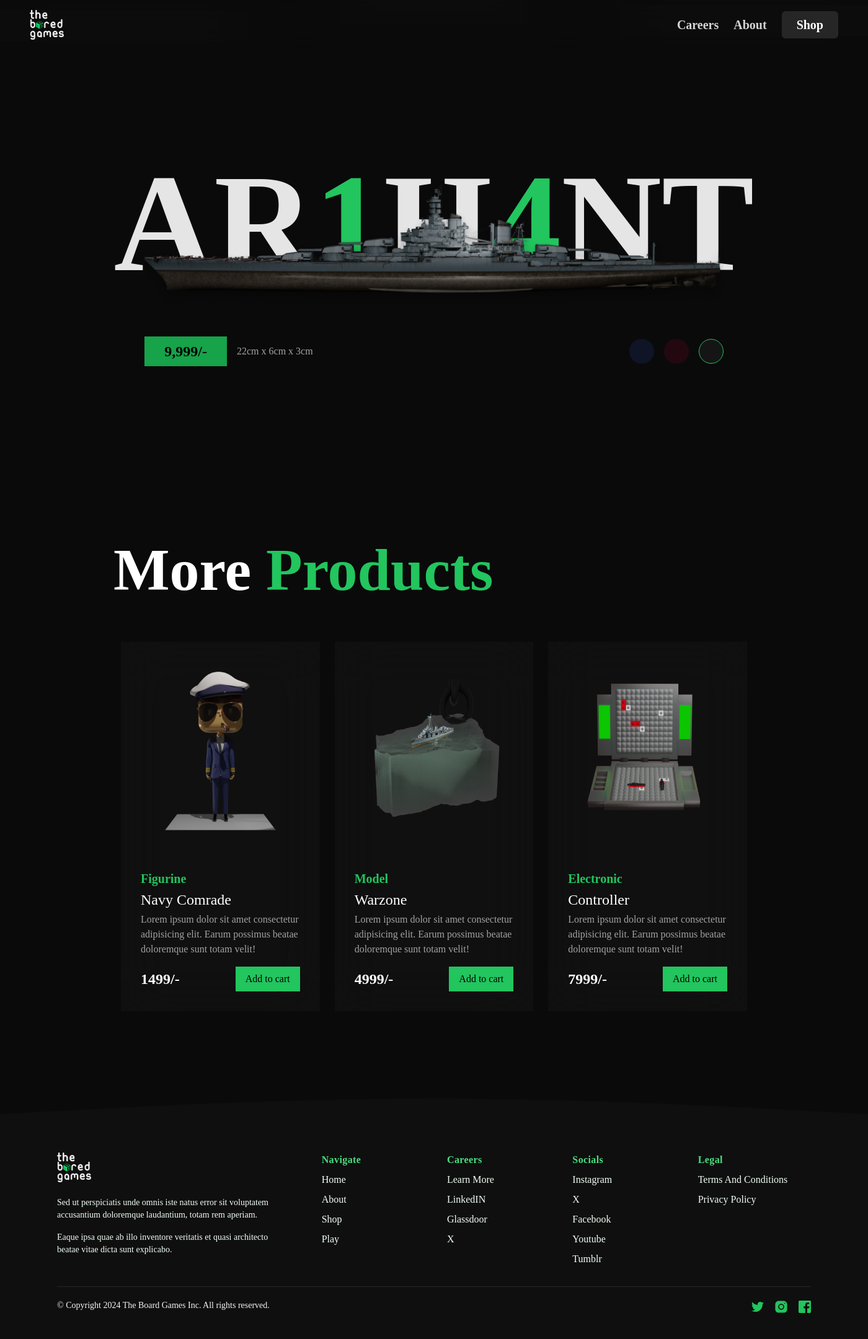
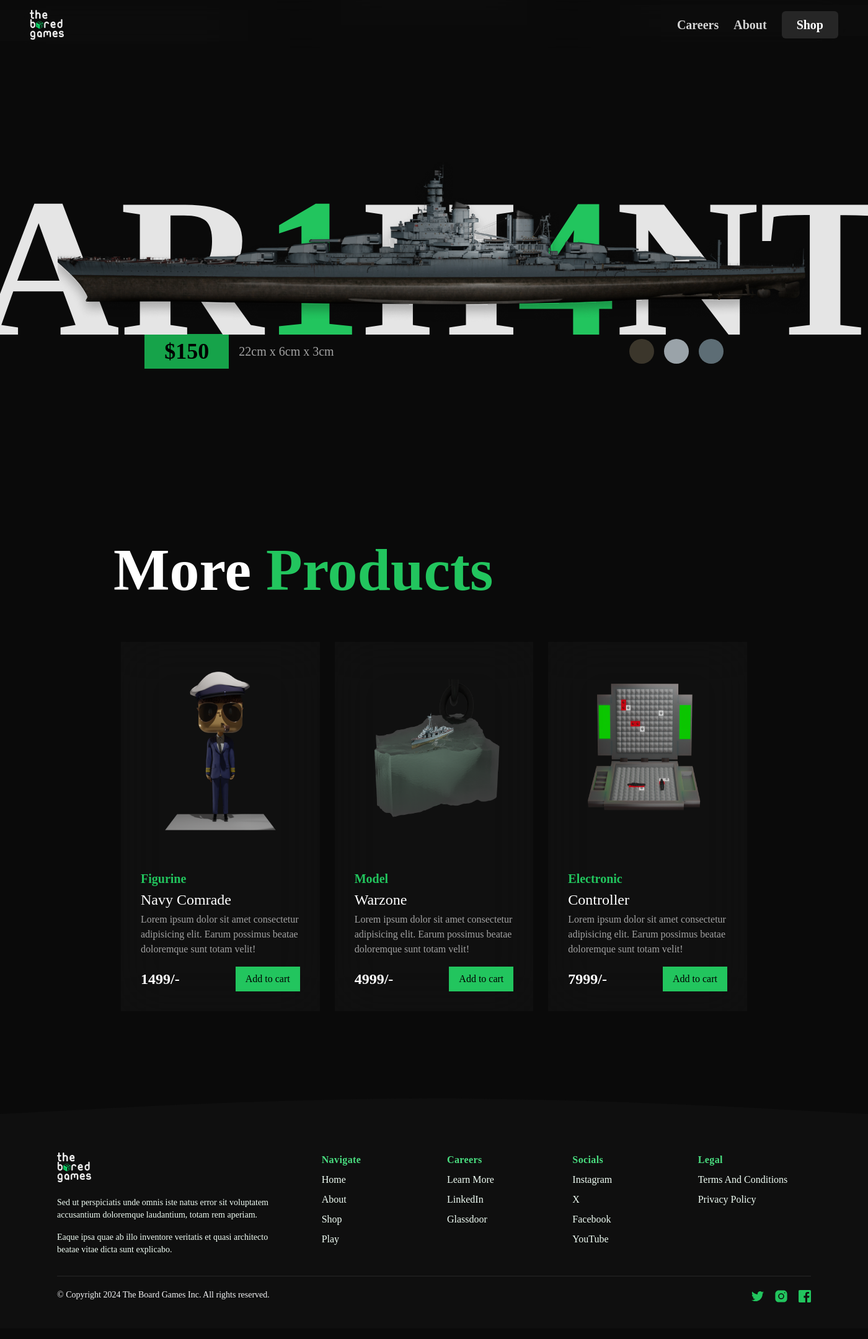
Before and after one commit to mridulxz/ts-hack-24, a Flask app: page /shop in a window 1400 px wide; the page is wider, and only the part inside the window is pictured. Shown: that part at 62% size. After the commit the page ends 2102 px from the top of that part, so only its background shows below. Run offline with Flask 3, Linux system fonts and the light colour scheme; style sheets or scripts are compiled from the project's sources.

Commit message:
fix: update layout and styling on about, index, and shop pages

```diff
--- a/templates/about.html
+++ b/templates/about.html
@@ -7,8 +7,9 @@
         <img src="/static/aboutbgRect.png" class="w-full h-auto scale-[0.8] origin-top-left" alt="aboutbgRect" />
     </div>
 
-    <div class="relative z-10 min-h-screen ml-[5.5rem] flex flex-col justify-center mt-6">
-        <span class="text-[#201f1f] text-[15.625rem] font-bold leading-[300px]">WHO<br/></span>
+    <!-- need better way to align the who instead of using mt-20 -->
+    <div class="relative z-10 min-h-screen ml-[5.5rem] flex flex-col justify-center">
+        <span class="text-[#201f1f] text-[15.625rem] font-bold leading-[300px] mt-20">WHO<br/></span>
         <span class="text-[#e0e0e0] text-[12.5rem] -ml-4 font-bold leading-[200px] -mt-12">ARE WE?</span>
         <div class="w-[800px]">
             <span class="text-[#a1a1a1] text-3xl fontnormal leading-[30px]">At </span>
--- a/templates/base.html
+++ b/templates/base.html
@@ -1,6 +1,5 @@
 <!DOCTYPE html>
 <html lang="en">
-
   <head>
     <meta charset="UTF-8" />
     <meta name="viewport" content="width=device-width, initial-scale=1.0" />
@@ -12,26 +11,20 @@
     <link href="/static/css/general-sans.css" rel="stylesheet" />
     <link rel="preconnect" href="https://fonts.googleapis.com" />
     <link rel="preconnect" href="https://fonts.gstatic.com" crossorigin />
-  <link
-    href="https://fonts.googleapis.com/css2?family=Dancing+Script:wght@400..700&family=Fira+Mono:wght@400;500;700&family=Inter:ital,opsz,wght@0,14..32,100..900;1,14..32,100..900&family=Montserrat:ital,wght@0,100..900;1,100..900&display=swap"
-    rel="stylesheet" />
+    <link href="https://fonts.googleapis.com/css2?family=Dancing+Script:wght@400..700&family=Fira+Mono:wght@400;500;700&family=Inter:ital,opsz,wght@0,14..32,100..900;1,14..32,100..900&family=Montserrat:ital,wght@0,100..900;1,100..900&display=swap" rel="stylesheet" />
     <title>The Bored Games</title>
   </head>
 
-<body
-  class="w-full h-full font-sans bg-neutral-950 {{ 'overflow-hidden' if active_page == 'about' else 'overflow-x-hidden' }}">
+  <body class="w-full h-full font-sans bg-neutral-950 {{ 'overflow-hidden' if active_page == 'about' else 'overflow-x-hidden' }}">
     {% macro nav_item(href, text, current) %}
-  <a href="{{ href }}" class="text-xl font-semibold text-neutral-300">
-    {{ text }}
-  </a>
+    <a href="{{ href }}" class="text-xl font-semibold text-neutral-300">{{ text }}</a>
     {% endmacro %}
 
     <div class="flex fixed z-[30] justify-center w-full">
       <div class="absolute h-[40px] w-[300px] bg-neutral-900 top"></div>
       <div class="absolute h-[50px] w-[400px] left-0 top-4 bg-neutral-900 top"></div>
       <div class="absolute h-[50px] w-[400px] right-0 top-2 bg-neutral-900 top"></div>
-    <div
-      class="flex items-center px-12 justify-between gap-[120px] bg-neutral-950/80 backdrop-blur-2xl w-full h-20 relative">
+      <div class="flex items-center px-12 justify-between gap-[120px] bg-neutral-950/80 backdrop-blur-2xl w-full h-20 relative">
         <div class="flex items-center gap-4">
           <a href="/"><img src="/static/logo.png" alt="logo" class="h-12" /></a>
         </div>
@@ -39,57 +32,43 @@
         <!--   <img class="absolute left-0 pointer-events-none" src="/static/dice{{ dice_num }}.png" alt="Dice" /> -->
         <!-- </div> -->
         <div class="flex gap-6 items-center">
-        {{ nav_item('/careers', 'Careers', 'careers') }} {{ nav_item('/about',
-        'About', 'about') }}
-        <a href="/shop"
-          class="text-white text-xl bg-neutral-800 font-semibold px-6 py-2 rounded-md hover:bg-green-700 transition">
-          Shop
-        </a>
+          {{ nav_item('/careers', 'Careers', 'careers') }} {{ nav_item('/about', 'About', 'about') }}
+          <a href="/shop" class="text-white text-xl bg-neutral-800 font-semibold px-6 py-2 rounded-md hover:bg-green-700 transition">Shop</a>
         </div>
       </div>
     </div>
 
     {% block content %}{% endblock %}
     <div class="relative mt-16 bg-[#0f0f0f]">
-    <svg class="absolute top-0 w-full h-6 -mt-5 sm:-mt-10 sm:h-16 text-[#0f0f0f]" preserveAspectRatio="none"
-      viewBox="0 0 1440 54">
-      <path fill="currentColor"
-        d="M0 22L120 16.7C240 11 480 1.00001 720 0.700012C960 1.00001 1200 11 1320 16.7L1440 22V54H1320C1200 54 960 54 720 54C480 54 240 54 120 54H0V22Z">
-      </path>
+      <svg class="absolute top-0 w-full h-6 -mt-5 sm:-mt-10 sm:h-16 text-[#0f0f0f]" preserveAspectRatio="none" viewBox="0 0 1440 54">
+        <path fill="currentColor" d="M0 22L120 16.7C240 11 480 1.00001 720 0.700012C960 1.00001 1200 11 1320 16.7L1440 22V54H1320C1200 54 960 54 720 54C480 54 240 54 120 54H0V22Z"></path>
       </svg>
       <div class="px-4 pt-12 mx-auto sm:max-w-xl md:max-w-full lg:max-w-screen-xl md:px-24 lg:px-8">
         <div class="grid gap-16 row-gap-10 mb-8 lg:grid-cols-6">
           <div class="md:max-w-md lg:col-span-2">
             <a href="/" aria-label="Go home" title="Company" class="inline-flex items-center">
-            <img src='/static/logo.png' class="h-12">
+              <img src="/static/logo.png" class="h-12" />
             </a>
             <div class="mt-4 lg:max-w-sm">
-            <p class="text-sm text-green-50">
-              Sed ut perspiciatis unde omnis iste natus error sit voluptatem accusantium doloremque laudantium, totam
-              rem aperiam.
-            </p>
-            <p class="mt-4 text-sm text-green-50">
-              Eaque ipsa quae ab illo inventore veritatis et quasi architecto beatae vitae dicta sunt explicabo.
-            </p>
+              <p class="text-sm text-green-50">Sed ut perspiciatis unde omnis iste natus error sit voluptatem accusantium doloremque laudantium, totam rem aperiam.</p>
+              <p class="mt-4 text-sm text-green-50">Eaque ipsa quae ab illo inventore veritatis et quasi architecto beatae vitae dicta sunt explicabo.</p>
             </div>
           </div>
           <div class="grid grid-cols-2 gap-5 row-gap-8 lg:col-span-4 md:grid-cols-4">
             <div>
-            <p class="font-semibold tracking-wide text-green-400">
-              Navigate
-            </p>
+              <p class="font-semibold tracking-wide text-green-400">Navigate</p>
               <ul class="mt-2 space-y-2">
                 <li>
                   <a href="/" class="transition-colors duration-300 text-green-50 hover:text-green-400">Home</a>
                 </li>
                 <li>
-                <a href="/" class="transition-colors duration-300 text-green-50 hover:text-green-400">About</a>
+                  <a href="/about" class="transition-colors duration-300 text-green-50 hover:text-green-400">About</a>
                 </li>
                 <li>
-                <a href="/" class="transition-colors duration-300 text-green-50 hover:text-green-400">Shop</a>
+                  <a href="/shop" class="transition-colors duration-300 text-green-50 hover:text-green-400">Shop</a>
                 </li>
                 <li>
-                <a href="/" class="transition-colors duration-300 text-green-50 hover:text-green-400">Play</a>
+                  <a href="https://battleship.rex.wf" class="transition-colors duration-300 text-green-50 hover:text-green-400">Play</a>
                 </li>
               </ul>
             </div>
@@ -97,16 +76,13 @@
               <p class="font-semibold tracking-wide text-green-400">Careers</p>
               <ul class="mt-2 space-y-2">
                 <li>
-                <a href="/" class="transition-colors duration-300 text-green-50 hover:text-green-400">Learn More</a>
+                  <a href="/careers" class="transition-colors duration-300 text-green-50 hover:text-green-400">Learn More</a>
                 </li>
                 <li>
-                <a href="/" class="transition-colors duration-300 text-green-50 hover:text-green-400">LinkedIN</a>
+                  <a href="/" class="transition-colors duration-300 text-green-50 hover:text-green-400">LinkedIn</a>
                 </li>
                 <li>
                   <a href="/" class="transition-colors duration-300 text-green-50 hover:text-green-400">Glassdoor</a>
-              </li>
-              <li>
-                <a href="/" class="transition-colors duration-300 text-green-50 hover:text-green-400">X</a>
                 </li>
               </ul>
             </div>
@@ -123,20 +99,15 @@
                   <a href="/" class="transition-colors duration-300 text-green-50 hover:text-green-400">Facebook</a>
                 </li>
                 <li>
-                <a href="/" class="transition-colors duration-300 text-green-50 hover:text-green-400">Youtube</a>
-              </li>
-              <li>
-                <a href="/" class="transition-colors duration-300 text-green-50 hover:text-green-400">Tumblr</a>
+                  <a href="/" class="transition-colors duration-300 text-green-50 hover:text-green-400">YouTube</a>
                 </li>
               </ul>
             </div>
             <div>
-            <p class="font-semibold tracking-wide text-green-400">
-              Legal </p>
+              <p class="font-semibold tracking-wide text-green-400">Legal</p>
               <ul class="mt-2 space-y-2">
                 <li>
-                <a href="/" class="transition-colors duration-300 text-green-50 hover:text-green-400">Terms And
-                  Conditions</a>
+                  <a href="/" class="transition-colors duration-300 text-green-50 hover:text-green-400">Terms And Conditions</a>
                 </li>
                 <li>
                   <a href="/" class="transition-colors duration-300 text-green-50 hover:text-green-400">Privacy Policy</a>
@@ -146,31 +117,22 @@
           </div>
         </div>
         <div class="flex flex-col justify-between pt-5 pb-10 border-t-[1px] border-neutral-800 sm:flex-row">
-
-        <p class="text-sm text-gray-100">
-          © Copyright 2024 The Board Games Inc. All rights reserved.
-        </p>
+          <p class="text-sm text-gray-100">© Copyright 2024 The Board Games Inc. All rights reserved.</p>
           <div class="flex items-center mt-4 space-x-4 sm:mt-0">
             <a href="/" class="transition-colors duration-300 text-green-500 hover:text-green-400">
               <svg viewBox="0 0 24 24" fill="currentColor" class="h-5">
-              <path
-                d="M24,4.6c-0.9,0.4-1.8,0.7-2.8,0.8c1-0.6,1.8-1.6,2.2-2.7c-1,0.6-2,1-3.1,1.2c-0.9-1-2.2-1.6-3.6-1.6 c-2.7,0-4.9,2.2-4.9,4.9c0,0.4,0,0.8,0.1,1.1C7.7,8.1,4.1,6.1,1.7,3.1C1.2,3.9,1,4.7,1,5.6c0,1.7,0.9,3.2,2.2,4.1 C2.4,9.7,1.6,9.5,1,9.1c0,0,0,0,0,0.1c0,2.4,1.7,4.4,3.9,4.8c-0.4,0.1-0.8,0.2-1.3,0.2c-0.3,0-0.6,0-0.9-0.1c0.6,2,2.4,3.4,4.6,3.4 c-1.7,1.3-3.8,2.1-6.1,2.1c-0.4,0-0.8,0-1.2-0.1c2.2,1.4,4.8,2.2,7.5,2.2c9.1,0,14-7.5,14-14c0-0.2,0-0.4,0-0.6 C22.5,6.4,23.3,5.5,24,4.6z">
-              </path>
+                <path d="M24,4.6c-0.9,0.4-1.8,0.7-2.8,0.8c1-0.6,1.8-1.6,2.2-2.7c-1,0.6-2,1-3.1,1.2c-0.9-1-2.2-1.6-3.6-1.6 c-2.7,0-4.9,2.2-4.9,4.9c0,0.4,0,0.8,0.1,1.1C7.7,8.1,4.1,6.1,1.7,3.1C1.2,3.9,1,4.7,1,5.6c0,1.7,0.9,3.2,2.2,4.1 C2.4,9.7,1.6,9.5,1,9.1c0,0,0,0,0,0.1c0,2.4,1.7,4.4,3.9,4.8c-0.4,0.1-0.8,0.2-1.3,0.2c-0.3,0-0.6,0-0.9-0.1c0.6,2,2.4,3.4,4.6,3.4 c-1.7,1.3-3.8,2.1-6.1,2.1c-0.4,0-0.8,0-1.2-0.1c2.2,1.4,4.8,2.2,7.5,2.2c9.1,0,14-7.5,14-14c0-0.2,0-0.4,0-0.6 C22.5,6.4,23.3,5.5,24,4.6z"></path>
               </svg>
             </a>
             <a href="/" class="transition-colors duration-300 text-green-500 hover:text-green-400">
               <svg viewBox="0 0 30 30" fill="currentColor" class="h-6">
                 <circle cx="15" cy="15" r="4"></circle>
-              <path
-                d="M19.999,3h-10C6.14,3,3,6.141,3,10.001v10C3,23.86,6.141,27,10.001,27h10C23.86,27,27,23.859,27,19.999v-10   C27,6.14,23.859,3,19.999,3z M15,21c-3.309,0-6-2.691-6-6s2.691-6,6-6s6,2.691,6,6S18.309,21,15,21z M22,9c-0.552,0-1-0.448-1-1   c0-0.552,0.448-1,1-1s1,0.448,1,1C23,8.552,22.552,9,22,9z">
-              </path>
+                <path d="M19.999,3h-10C6.14,3,3,6.141,3,10.001v10C3,23.86,6.141,27,10.001,27h10C23.86,27,27,23.859,27,19.999v-10   C27,6.14,23.859,3,19.999,3z M15,21c-3.309,0-6-2.691-6-6s2.691-6,6-6s6,2.691,6,6S18.309,21,15,21z M22,9c-0.552,0-1-0.448-1-1   c0-0.552,0.448-1,1-1s1,0.448,1,1C23,8.552,22.552,9,22,9z"></path>
               </svg>
             </a>
             <a href="/" class="transition-colors duration-300 text-green-500 hover:text-green-400">
               <svg viewBox="0 0 24 24" fill="currentColor" class="h-5">
-              <path
-                d="M22,0H2C0.895,0,0,0.895,0,2v20c0,1.105,0.895,2,2,2h11v-9h-3v-4h3V8.413c0-3.1,1.893-4.788,4.659-4.788 c1.325,0,2.463,0.099,2.795,0.143v3.24l-1.918,0.001c-1.504,0-1.795,0.715-1.795,1.763V11h4.44l-1,4h-3.44v9H22c1.105,0,2-0.895,2-2 V2C24,0.895,23.105,0,22,0z">
-              </path>
+                <path d="M22,0H2C0.895,0,0,0.895,0,2v20c0,1.105,0.895,2,2,2h11v-9h-3v-4h3V8.413c0-3.1,1.893-4.788,4.659-4.788 c1.325,0,2.463,0.099,2.795,0.143v3.24l-1.918,0.001c-1.504,0-1.795,0.715-1.795,1.763V11h4.44l-1,4h-3.44v9H22c1.105,0,2-0.895,2-2 V2C24,0.895,23.105,0,22,0z"></path>
               </svg>
             </a>
           </div>
@@ -178,5 +140,4 @@
       </div>
     </div>
   </body>
-
 </html>
--- a/templates/shop.html
+++ b/templates/shop.html
@@ -1,26 +1,31 @@
 {% extends "base.html" %} {% block content %}
 <div class="min-h-screen flex text-white flex-col items-center">
   <div class="h-screen mt-10 flex w-2/3 items-center justify-center flex-col">
-    <div class="absolute top-48 font-extrabold text-neutral-200 text-[14rem]">AR<span class="text-green-500">1</span>H<span class="text-green-500">4</span>NT</div>
-    <img src="/static/shipmodel.png" alt="" class="w-full z-[18]">
+    <div class="absolute top-48 font-extrabold text-neutral-200 text-[20rem]">
+      AR<span class="text-green-500">1</span>H<span class="text-green-500">4</span>NT
+    </div>
+    <img src="/static/shipmodel.png" alt="ship" class="w-full scale-[1.3] z-[18]" />
     <div class="flex w-full mt-12 gap-4 items-center justify-between">
       <div class="flex items-center gap-4">
-      <p class="bg-green-600 font-bold text-black px-8 py-2 text-2xl">9,999/-</p>
-      <p class="text-neutral-400">22cm x 6cm x 3cm</p>
+        <p class="bg-green-600 font-bold text-black px-8 py-2 text-4xl">$150</p>
+        <p class="text-neutral-400 text-xl">22cm x 6cm x 3cm</p>
       </div>
       <div class="flex gap-4">
-            <div class="h-10 w-10 bg-blue-950/40 rounded-full"></div>
-            <div class="h-10 w-10 bg-rose-950/40 rounded-full"></div>
-            <div class="h-10 w-10 bg-neutral-800/40 border-[1px] border-green-500 rounded-full"></div>
+        <div class="h-10 w-10 bg-[#3b362b] rounded-full"></div>
+        <div class="h-10 w-10 bg-[#9AA3A9] rounded-full"></div>
+        <div class="h-10 w-10 bg-[#5D6D75] rounded-full"></div>
       </div>
     </div>
   </div>
-  <div class=" md:w-3/4 mb-24 p-2 w-full flex flex-col">
-    <h1 class="text-[6rem] font-bold mb-8">More <span class="font-extrabold text-green-500">Products</span></h1>
+  <div class="md:w-3/4 mb-24 p-2 w-full flex flex-col">
+    <h1 class="text-[6rem] font-bold mb-8">
+      More
+      <span class="font-extrabold text-green-500">Products</span>
+    </h1>
     <div class="flex w-full flex-wrap">
       <div class="w-1/3 p-3 relative">
         <div class="w-full z-[10] bg-neutral-900/50 backdrop-blur-2xl p-8 flex flex-col items-start">
-            <img src="/static/capn.png" class="h-72 p-4 self-center" alt="">
+          <img src="/static/capn.png" class="h-72 p-4 self-center" alt="" />
           <p class="text-green-500 mt-12 font-semibold text-xl">Figurine</p>
           <p class="my-1 text-2xl">Navy Comrade</p>
           <p class="text-neutral-400">Lorem ipsum dolor sit amet consectetur adipisicing elit. Earum possimus beatae doloremque sunt totam velit!</p>
@@ -32,7 +37,7 @@
       </div>
       <div class="w-1/3 p-3 relative">
         <div class="w-full z-[10] bg-neutral-900/50 backdrop-blur-2xl p-8 flex flex-col items-start">
-            <img src="/static/warzone.png" class="h-72 p-4 self-center" alt="">
+          <img src="/static/warzone.png" class="h-72 p-4 self-center" alt="" />
           <p class="text-green-500 mt-12 font-semibold text-xl">Model</p>
           <p class="my-1 text-2xl">Warzone</p>
           <p class="text-neutral-400">Lorem ipsum dolor sit amet consectetur adipisicing elit. Earum possimus beatae doloremque sunt totam velit!</p>
@@ -44,7 +49,7 @@
       </div>
       <div class="w-1/3 p-3 relative">
         <div class="w-full z-[10] bg-neutral-900/50 backdrop-blur-2xl p-8 flex flex-col items-start">
-            <img src="/static/controller.png" class="h-72 p-4 self-center" alt="">
+          <img src="/static/controller.png" class="h-72 p-4 self-center" alt="" />
           <p class="text-green-500 mt-12 font-semibold text-xl">Electronic</p>
           <p class="my-1 text-2xl">Controller</p>
           <p class="text-neutral-400">Lorem ipsum dolor sit amet consectetur adipisicing elit. Earum possimus beatae doloremque sunt totam velit!</p>
@@ -56,6 +61,5 @@
       </div>
     </div>
   </div>
-
 </div>
 {% endblock %}
```
Also changed, not shown: templates/index.html (+8 -7 lines). Lines whose indentation alone changed are shown as unchanged.
